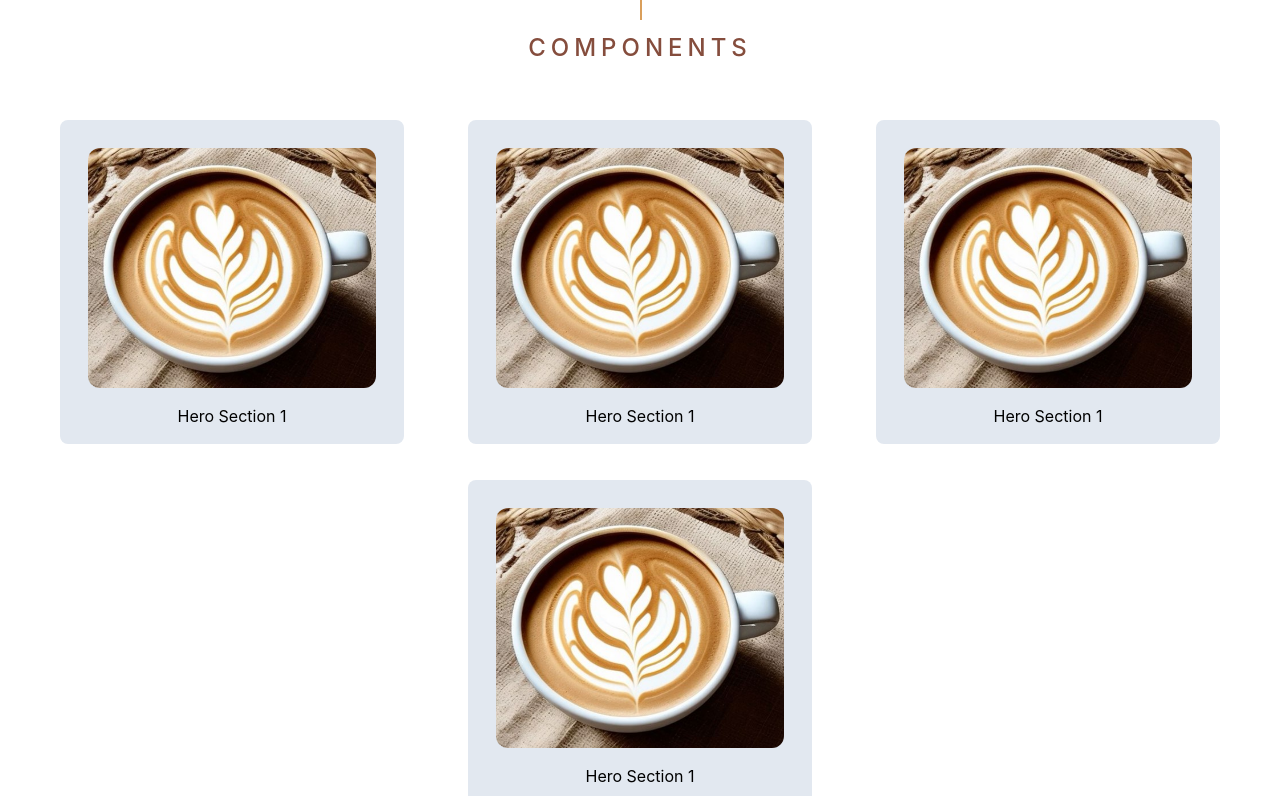
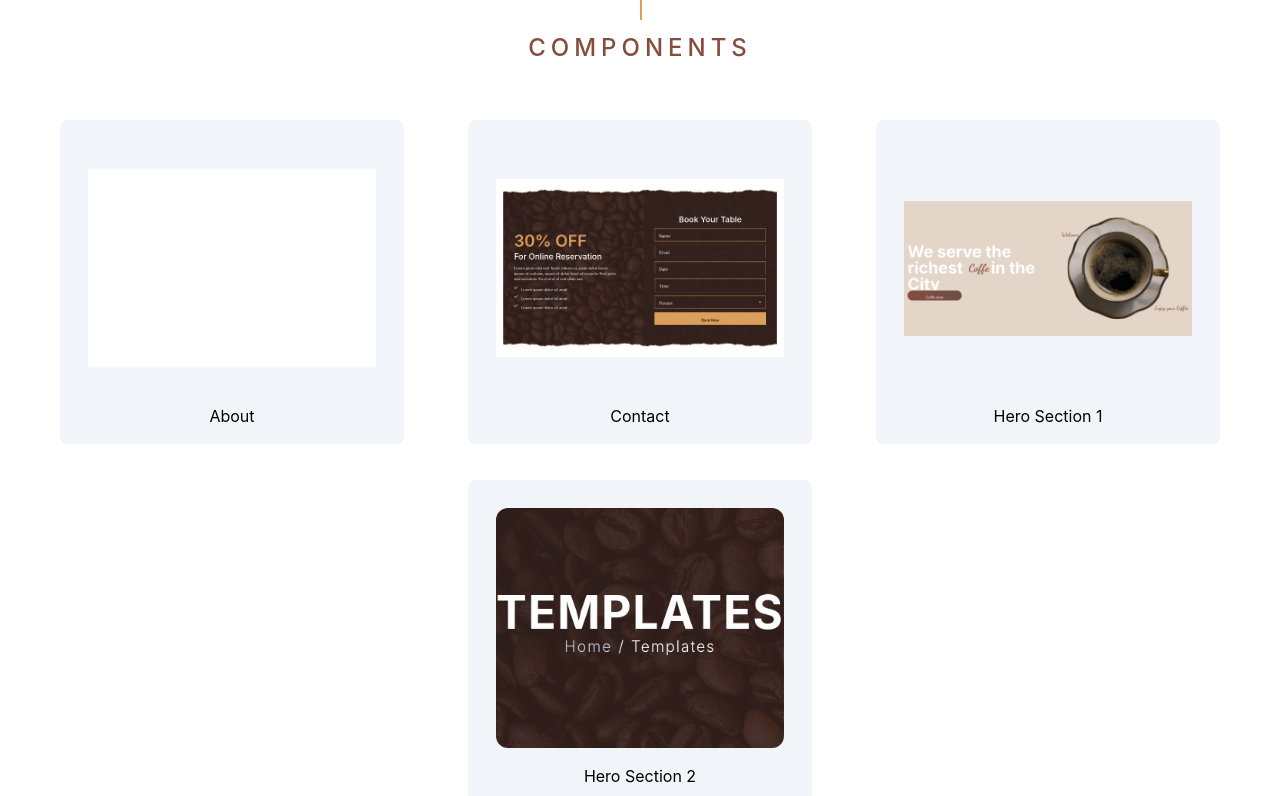
Before and after one commit to Smah-amen/Cafe, a React (Vite) app: page /templates in a window 1280 px wide. Shown: the part 640-1436 px from the top of the page. Built offline with nearby package versions, Linux system fonts and the light colour scheme; a web font is replaced by a local one.

Commit message:
update components file

```diff
--- a/src/components/Templates/Components.jsx
+++ b/src/components/Templates/Components.jsx
@@ -1,16 +1,46 @@
+/* eslint-disable no-unused-vars */
+import { useEffect, useState } from "react";
+import useScreenshot from "./Screenshot";
+import Vision from "../About/Vision";
+import ContactForm from "../Contact/ContactForm";
+import HeaderPage from "../Home/Header";
+import Hero from "../Hero";
+
 export default function Components() {
-  // const components = [
-  //   { noNavBar: false, path: "/", element: Home },
-  //   { noNavBar: false, path: "/menu", element: Menu },
-  //   { noNavBar: false, path: "/about", element: About },
-  //   { noNavBar: false, path: "/contact", element: Contact },
-  //   { noNavBar: false, path: "/cart", element: Cart },
-  //   { noNavBar: false, path: "/templates", element: Templates },
-  //   { noNavBar: false, path: "/CoffeeDetails/:id", element: CoffeeDetails },
-  //   { noNavBar: true, path: "/login", element: Registration },
-  //   { noNavBar: true, path: "/signup", element: Registration },
-  //   { noNavBar: true, path: "*", element: NotFound },
-  // ];
+  const { images, createScreenshot } = useScreenshot();
+
+  const [temps, setTemps] = useState([
+    { route: "/about", name: "about", content: <Vision shot={true} /> },
+    {
+      route: "/contact",
+      name: "contact",
+      content: <ContactForm shot={true} />,
+    },
+    {
+      route: "/hero1",
+      name: "hero section 1",
+      content: <HeaderPage shot={true} />,
+    },
+    {
+      route: "/hero2",
+      name: "hero section 2",
+      content: <Hero name={"templates"} shot={true} />,
+    },
+  ]);
+
+  useEffect(() => {
+    const captureScreenshots = async () => {
+      temps.map(
+        async (page) =>
+          (page.screenShot = await createScreenshot(
+            () => page.content,
+            page.name
+          ))
+      );
+    };
+    captureScreenshots();
+  }, []);
+
   return (
     <div className="container mx-auto py-16 overflow-hidden">
       <div className="">
@@ -27,15 +57,17 @@ export default function Components() {
           </h4>
         </div>
         <div className="flex justify-evenly flex-wrap gap-y-9 gap-5 my-3">
-          {[1, 2, 3, 4].map((item, index) => (
-            <div key={index} className="bg-slate-200 rounded-lg p-7 pb-4">
-              <img
-                src="/coffe1.jpg"
-                className="w-72 h-60 rounded-xl"
-                loading="lazy"
-                alt=""
-              />
-              <p className="text-center mt-4 capitalize">Hero section 1</p>
+          {temps.map((item, index) => (
+            <div key={index} className="bg-slate-100 rounded-lg p-7 pb-4">
+              <div className="w-72 h-60 rounded-xl flex justify-center items-center overflow-hidden">
+                <img
+                  src={item?.screenShot}
+                  className="w-fit h-fit"
+                  loading="lazy"
+                  alt={item.name}
+                />
+              </div>
+              <p className="text-center mt-4 capitalize">{item.name}</p>
             </div>
           ))}
         </div>
```
